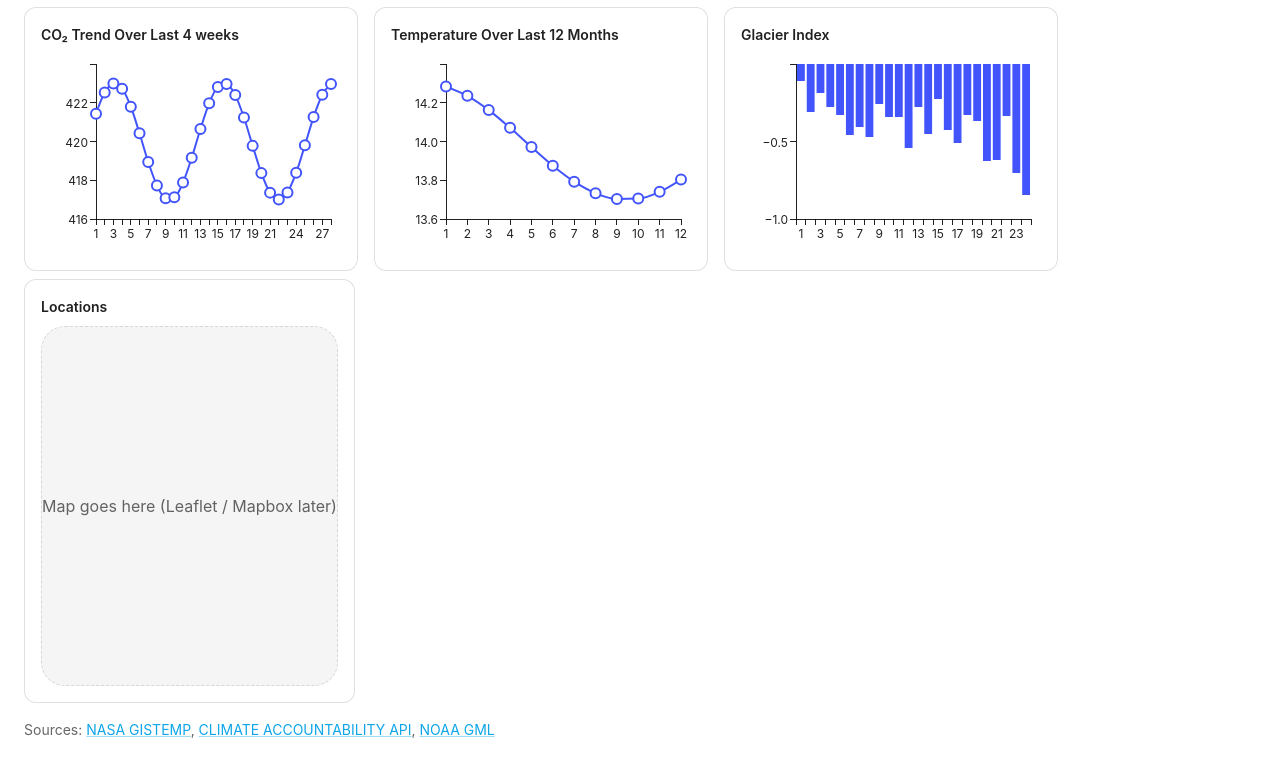
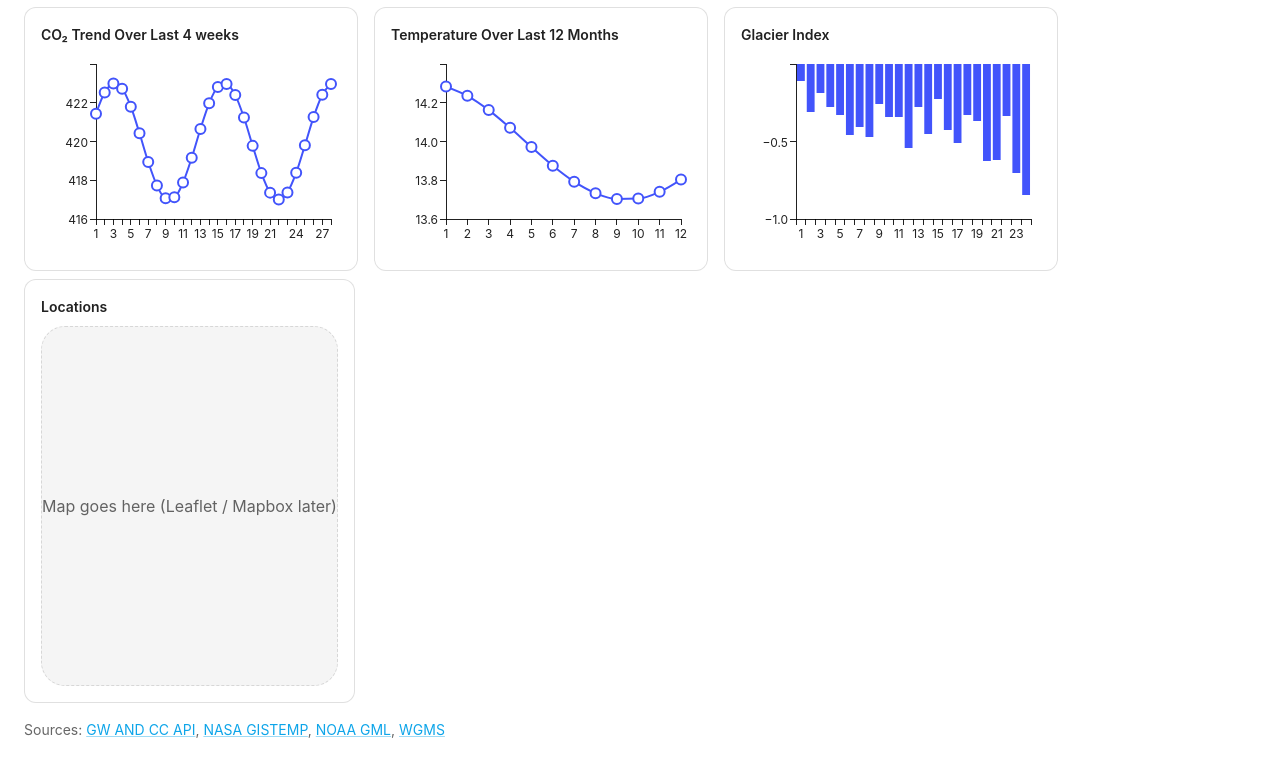
Before and after one commit to Soham0047/CS160-Group6-MeltMonitor, a React (Vite) app in the folder client/: page / in a window 1280 px wide. Shown: the part 248-1012 px from the top of the page. Built offline with nearby package versions, Linux system fonts and the light colour scheme; no server answers.

Commit message:
sources displayed at the bottom of the main dashboard updated

```diff
--- a/client/src/components/Dashboard/DashboardPage.jsx
+++ b/client/src/components/Dashboard/DashboardPage.jsx
@@ -146,19 +146,19 @@ export default function DashboardPage() {
       <Box sx={{ mt: 2, fontSize: 14, color: "text.secondary" }}>
         Sources:{" "}
         <Link
+          href="https://global-warming.org/"
+          target="_blank"
+          rel="noreferrer"
+        >
+          GW AND CC API
+        </Link>
+        ,{" "}
+        <Link
           href="https://data.giss.nasa.gov/gistemp/"
           target="_blank"
           rel="noreferrer"
         >
           NASA GISTEMP
-        </Link>
-        ,{" "}
-        <Link
-          href="https://global-warming.org/"
-          target="_blank"
-          rel="noreferrer"
-        >
-          CLIMATE ACCOUNTABILITY API
         </Link>
         ,{" "}
         <Link
@@ -168,6 +168,14 @@ export default function DashboardPage() {
           >
           NOAA GML
         </Link>
+        ,{" "}
+        <Link
+          href="https://doi.org/10.5904/wgms-glambie-2024-07"
+          target="_blank"
+          rel="noreferrer"
+          >
+          WGMS
+          </Link>
       </Box>
     </Container>
   );
```
